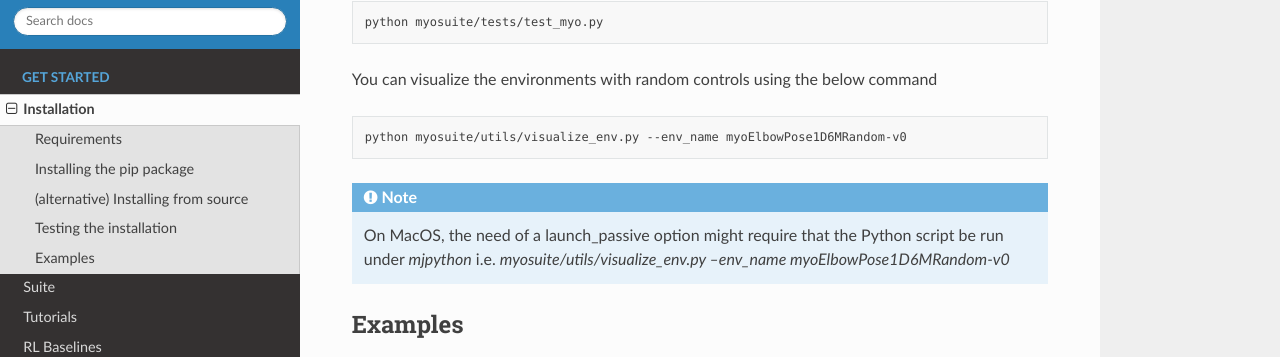
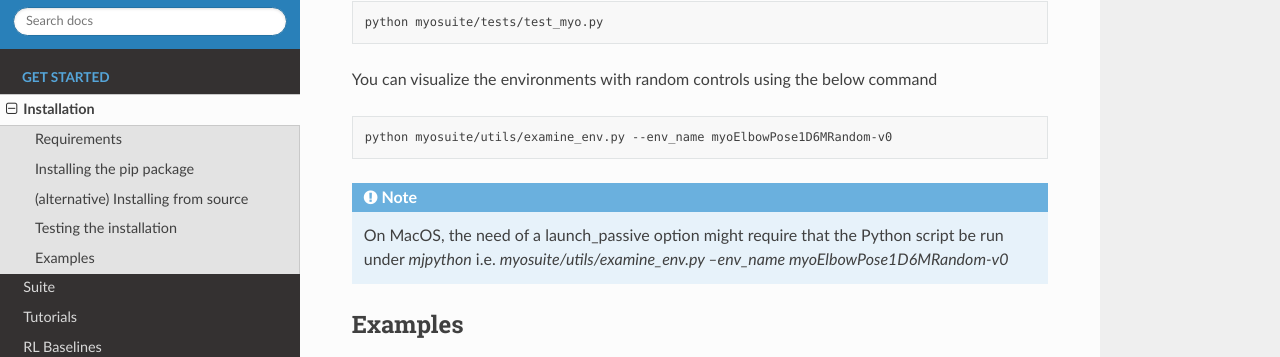
Before and after one commit to MyoHub/myosuite, a Sphinx documentation site: the page built from docs/source/install.rst, in a window 1280 px wide and 900 px high, scrolled down 808 px. Shown: the part 130-487 px from the top of the window. Built offline with Sphinx 7.4.7 and the Read the Docs theme 2.0.0, drawn with Linux system fonts in a browser that asks for light colours.

Commit message:
Update install.rst

```diff
--- a/docs/source/install.rst
+++ b/docs/source/install.rst
@@ -52,11 +52,11 @@ You can visualize the environments with random controls using the below command
 
 .. code-block:: bash
 
-   python myosuite/utils/visualize_env.py --env_name myoElbowPose1D6MRandom-v0
+   python myosuite/utils/examine_env.py --env_name myoElbowPose1D6MRandom-v0
 
 .. note::
    On MacOS, the need of a launch_passive option might require that the Python script be run under `mjpython` i.e.
-   `myosuite/utils/visualize_env.py --env_name myoElbowPose1D6MRandom-v0`
+   `myosuite/utils/examine_env.py --env_name myoElbowPose1D6MRandom-v0`
 
 Examples
 ~~~~~~~~~
```
